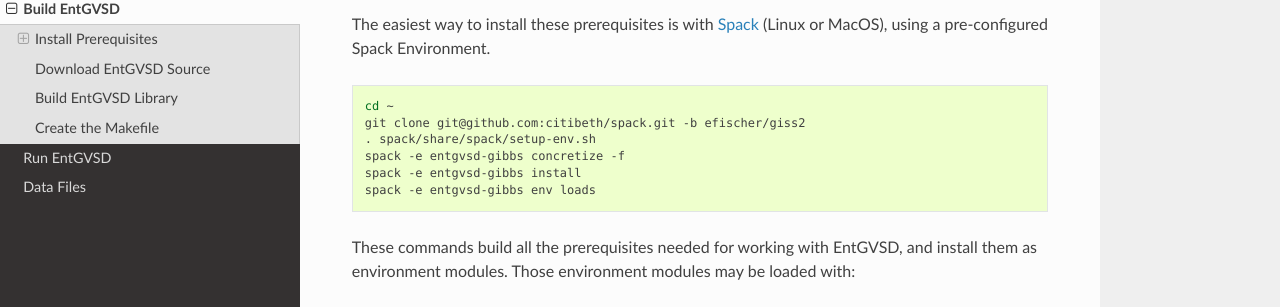
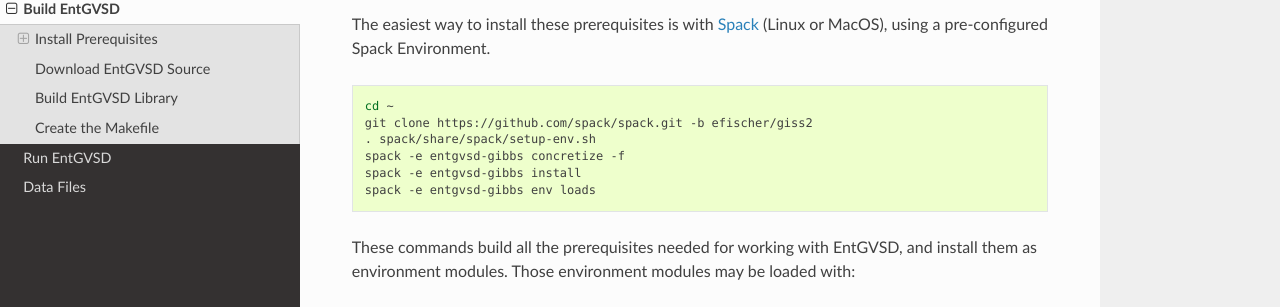
Before and after one commit to ent-tbm/entgvsd1, a Sphinx documentation site: the page built from sphinx/source/building.rst, in a window 1280 px wide and 900 px high, scrolled down 349 px. Shown: the part 144-451 px from the top of the window. Built offline with Sphinx 7.4.7 and the Read the Docs theme 2.0.0, drawn with Linux system fonts in a browser that asks for light colours.

Commit message:
Fixed Spack download URL

```diff
--- a/sphinx/source/building.rst
+++ b/sphinx/source/building.rst
@@ -30,7 +30,7 @@ The easiest way to install these prerequisites is with `Spack
 .. code-block:: bash
 
    cd ~
-   git clone git@github.com:citibeth/spack.git -b efischer/giss2
+   git clone https://github.com/spack/spack.git -b efischer/giss2
    . spack/share/spack/setup-env.sh
    spack -e entgvsd-gibbs concretize -f
    spack -e entgvsd-gibbs install
```
